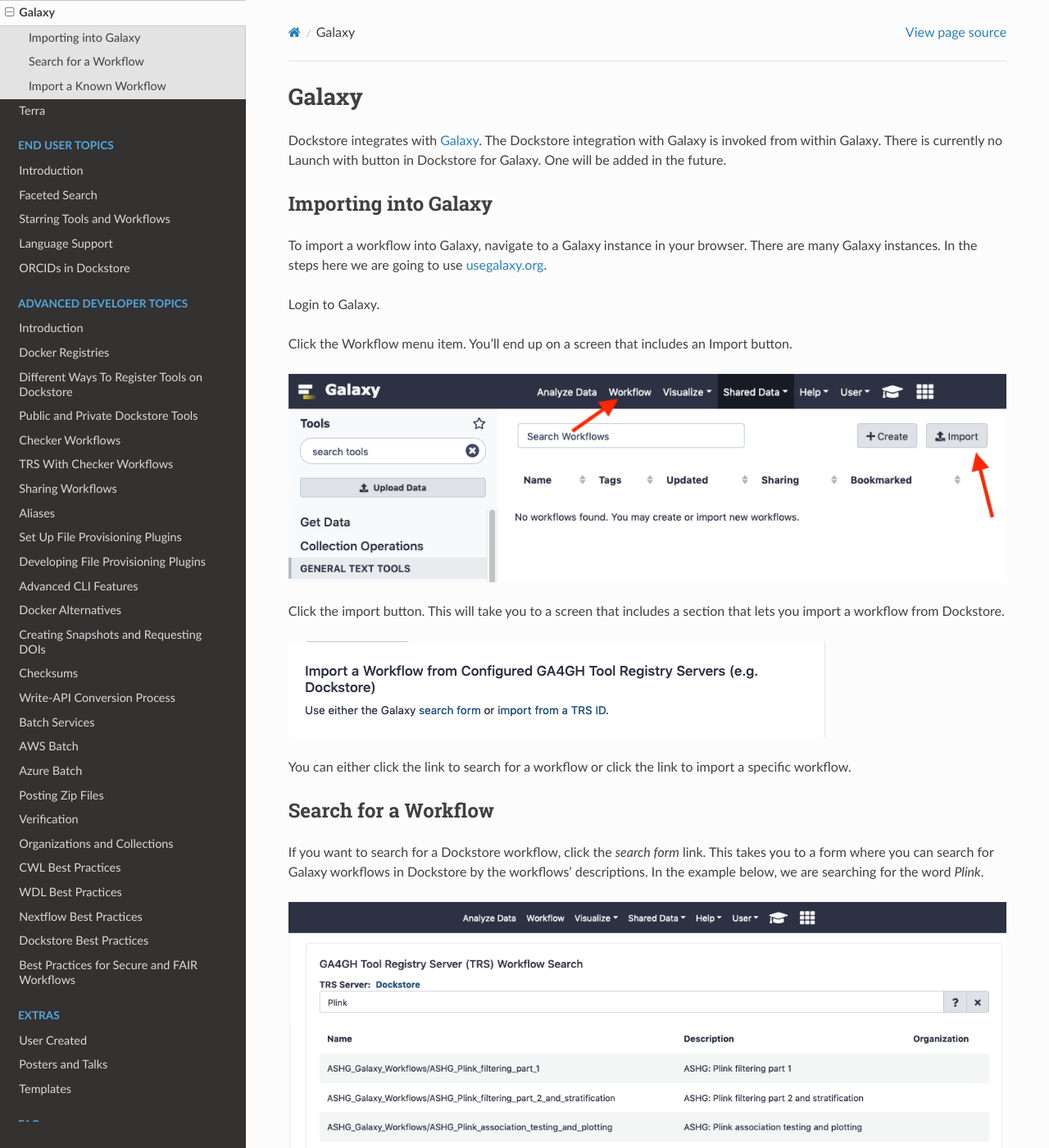
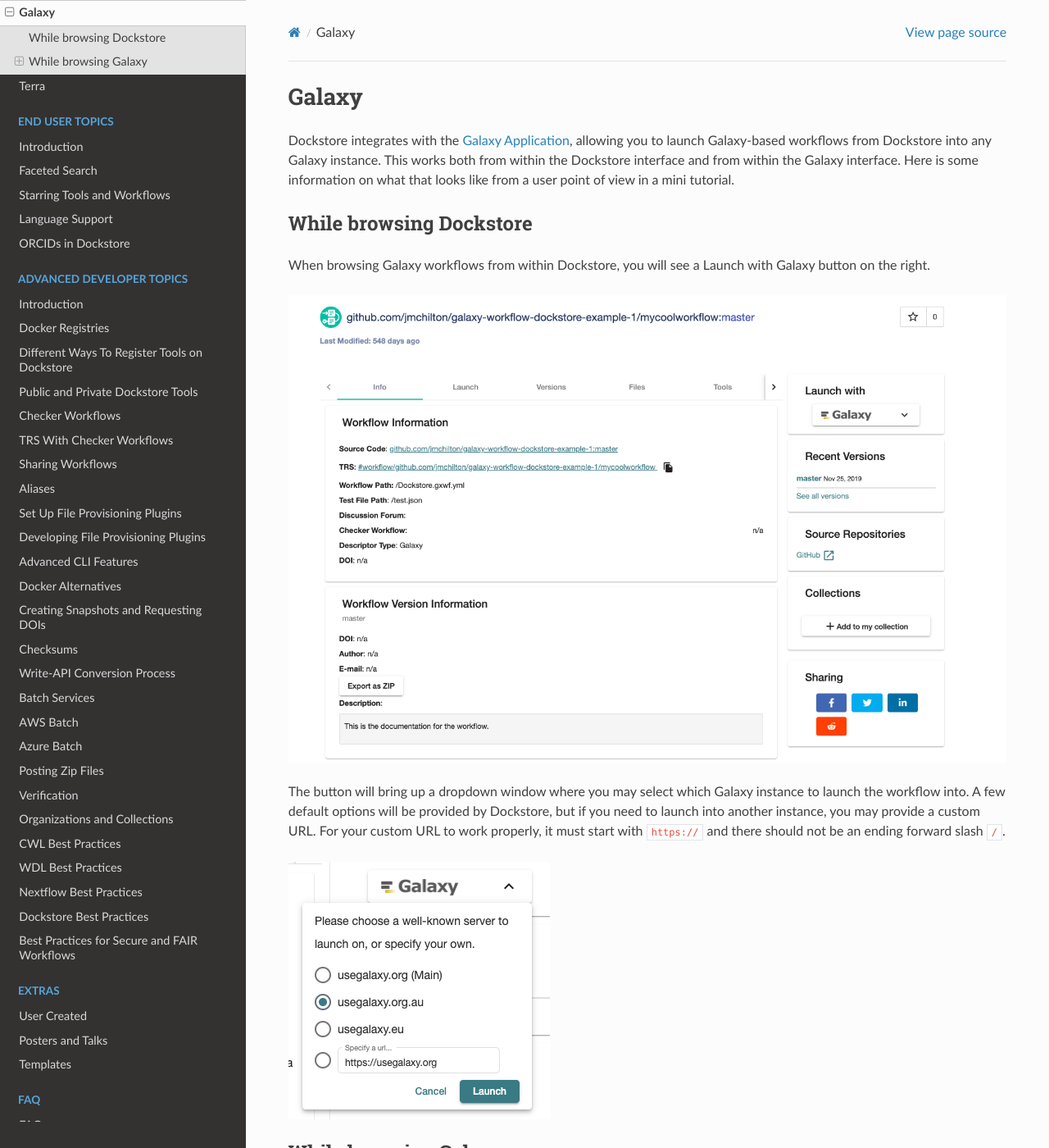
Before and after one commit to dockstore/dockstore-documentation, a Sphinx documentation site: the page built from docs/launch-with/galaxy-launch-with.rst, in a window 1280 px wide and 1400 px high. Shown: the whole window at 82% size. Built offline with Sphinx 7.4.7 and the Read the Docs theme 2.0.0, drawn with Linux system fonts in a browser that asks for light colours; some of the changed text lies outside the part shown.

Commit message:
galaxy launching instructions

```diff
--- a/docs/conf.py
+++ b/docs/conf.py
@@ -180,4 +180,4 @@
 discourse_url = 'https://discuss.dockstore.org/'
 
 def setup(app):
-    app.add_stylesheet('css/extra.css')
+    app.add_css_file('css/extra.css')
--- a/docs/launch-with/galaxy-launch-with.rst
+++ b/docs/launch-with/galaxy-launch-with.rst
@@ -1,12 +1,29 @@
+######
 Galaxy
-======
+######
 
-Dockstore integrates with `Galaxy <https://usegalaxy.org>`__. The Dockstore integration with Galaxy
-is invoked from within Galaxy. There is currently no Launch with button in Dockstore for Galaxy. One
-will be added in the future.
+Dockstore integrates with the `Galaxy Application <https://usegalaxy.org>`__, allowing you to launch Galaxy-based workflows from Dockstore into
+any Galaxy instance. This works both from within the Dockstore interface and from within the Galaxy interface.
+Here is some information on what that looks like from a user point of view in a mini tutorial.
 
-Importing into Galaxy
----------------------
+While browsing Dockstore
+========================
+When browsing Galaxy workflows from within Dockstore, you will see a
+Launch with Galaxy button on the right.
+
+.. figure:: /assets/images/docs/galaxy/galaxy_workflow.png
+   :alt: Galaxy workflow on Dockstore
+
+The button will bring up a dropdown window where you may select which Galaxy instance to launch the workflow into. A few default options will
+be provided by Dockstore, but if you need to launch into another instance, you may provide a custom URL. For your custom URL to work properly,
+it must start with ``https://`` and there should not be an ending forward slash ``/``.
+
+.. figure:: /assets/images/docs/galaxy/launch_with_options.png
+   :alt: Launch options for Galaxy
+
+
+While browsing Galaxy
+=====================
 
 To import a workflow into Galaxy, navigate to a Galaxy instance in your browser.
 There are many Galaxy instances. In the steps here we are going to use
@@ -39,18 +56,6 @@
 Click on the workflow you want to import. This will show all of the workflow's versions. Click
 on the version you want to import.
 
-Import a Known Workflow
------------------------
-
-If you know the Dockstore workflow you want to import, click *import from a TRS id*. This takes to
-a form where you can enter the TRS ID of the Dockstore workflow. After you enter the TRS id, you
-will be prompted to select which version of the workflow to import.
-
-.. tip:: If you are viewing a Galaxy workflow in Dockstore and want to copy its TRS ID, click
-    the *Copy TRS ID* icon in Dockstore. This will put the TRS ID in your clipboard, which
-    you can paste if you select *import from a TRS id*
-
-.. figure:: /assets/images/docs/galaxy/copy_trs.png
 
 .. discourse::
     :topic_identifier: 4189
```
Also changed, not shown: docs/assets/images/docs/galaxy/galaxy_workflow.png (added), docs/assets/images/docs/galaxy/launch_with_options.png (added).
